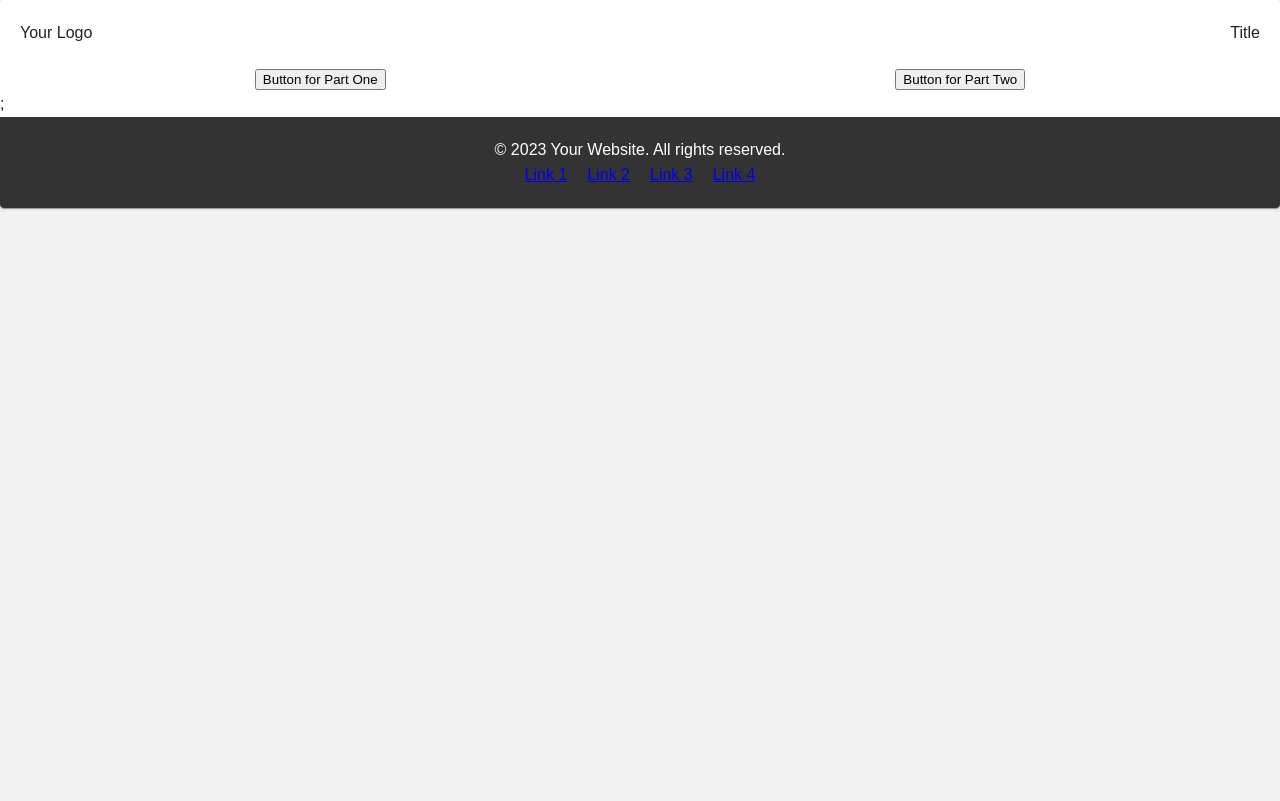
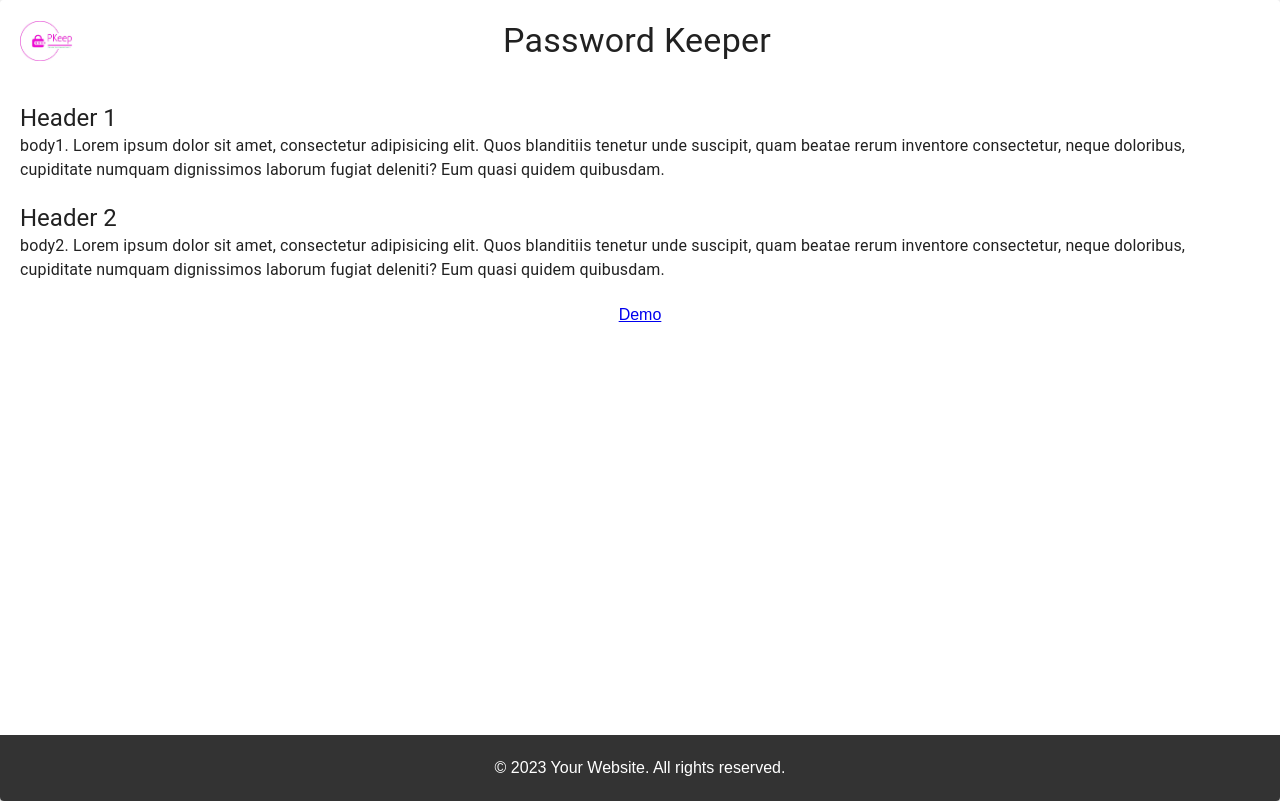
Before and after one commit to 4bridges/Password-Keeper, a Next.js app: page / in a window 1280 px wide. Built offline with nearby package versions, Linux system fonts and the light colour scheme.

Commit message:
fix index page

```diff
--- a/pages/_app.js
+++ b/pages/_app.js
@@ -1,44 +1,38 @@
 import React from 'react';
-import App from 'next/app';
+import Head from 'next/head';
+import Typography from '@mui/material/Typography';
+import { Card } from '@mui/material';
 
 import '../src/styles/custom.css';
-import Head from 'next/head';
-import { Card } from '@mui/material';
 
 function MyApp({ Component, pageProps }) {
   return (
     <>
       <Head>
-        <meta charset="UTF-8" />
-        <meta name="viewport" content="width=device-width, initial-scale=1.0" />
-        <title>Your Website</title>
+        <meta charset='UTF-8' />
+        <meta name='viewport' content='width=device-width, initial-scale=1.0' />
+        <title>Password Keeper</title>
       </Head>
       <Card>
-        <main>
-          <header class="main-header">
-            <div class="logo">Your Logo</div>
-            <div class="title">Title</div>
+        <main style={{ minHeight: 'calc(100vh - 65px)' }}>
+          <header class='main-header'>
+            <img
+              src={'/icons/logo.jpeg'}
+              alt='logo'
+              loading='lazy'
+              height='40px'
+            />
+            <Typography variant='h4' component='h1'>
+              Password Keeper
+            </Typography>
+            <div style={{ width: '70px' }} />
           </header>
-          <Component {...pageProps} />;
+          <div style={{ margin: '20px' }}>
+            <Component {...pageProps} />
+          </div>
         </main>
-        <footer class="main-footer">
+        <footer class='main-footer'>
           <p>&copy; 2023 Your Website. All rights reserved.</p>
-          <nav class="footer-menu">
-            <ul>
-              <li>
-                <a href="#">Link 1</a>
-              </li>
-              <li>
-                <a href="#">Link 2</a>
-              </li>
-              <li>
-                <a href="#">Link 3</a>
-              </li>
-              <li>
-                <a href="#">Link 4</a>
-              </li>
-            </ul>
-          </nav>
         </footer>
       </Card>
     </>
--- a/pages/index.js
+++ b/pages/index.js
@@ -1,17 +1,34 @@
 import React from 'react';
+import Link from 'next/link';
+import Typography from '@mui/material/Typography';
+import Box from '@mui/system/Box';
+// import Link from '@mui/material/Link';
 
 function Landing() {
   return (
-    <>
-      <section class="two-parts">
-        <div class="part-one">
-          <button>Button for Part One</button>
-        </div>
-        <div class="part-two">
-          <button>Button for Part Two</button>
-        </div>
+    <Box>
+      <section>
+        <Typography variant='h5'>Header 1</Typography>
+        <Typography variant='body1' gutterBottom>
+          body1. Lorem ipsum dolor sit amet, consectetur adipisicing elit. Quos
+          blanditiis tenetur unde suscipit, quam beatae rerum inventore
+          consectetur, neque doloribus, cupiditate numquam dignissimos laborum
+          fugiat deleniti? Eum quasi quidem quibusdam.
+        </Typography>
       </section>
-    </>
+      <section style={{ marginTop: '20px' }}>
+        <Typography variant='h5'>Header 2</Typography>
+        <Typography variant='body1' gutterBottom>
+          body2. Lorem ipsum dolor sit amet, consectetur adipisicing elit. Quos
+          blanditiis tenetur unde suscipit, quam beatae rerum inventore
+          consectetur, neque doloribus, cupiditate numquam dignissimos laborum
+          fugiat deleniti? Eum quasi quidem quibusdam.
+        </Typography>
+      </section>
+      <Box display='flex' justifyContent='center' mt='20px'>
+        <Link href='/passwordKeeper'>Demo</Link>
+      </Box>
+    </Box>
   );
 }
 export default Landing;
```
Also changed, not shown: pages/passwordKeeper.js (+64 -56 lines), public/icons/logo.jpeg (added).
